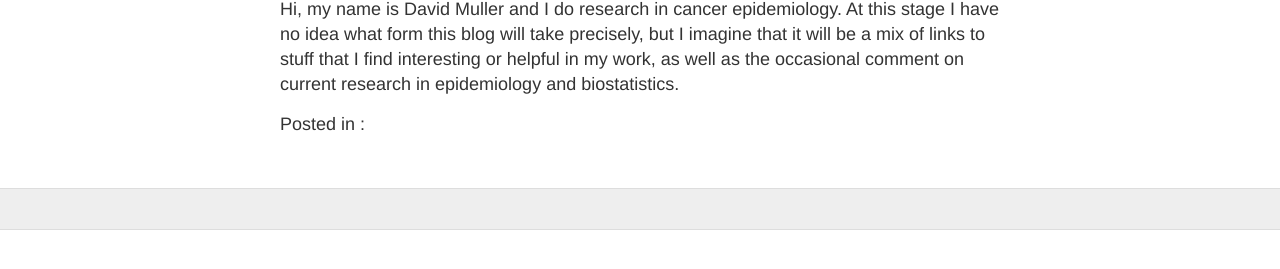
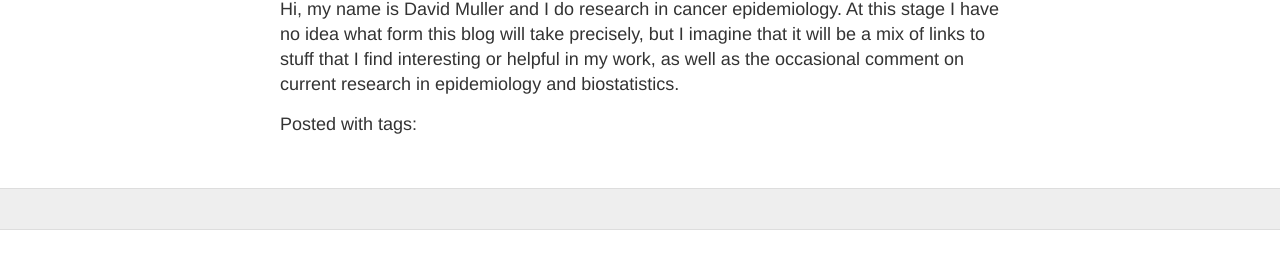
Before and after one commit to dcmuller/dcmuller.github.io, a Jekyll site: the page built from _posts/2015-5-11-Hello-World.md, in a window 1280 px wide. Shown: the part 279-548 px from the top of the page. Built offline with Jekyll 4.4.1, drawn with Linux system fonts in a browser that asks for light colours; Markdown is read by kramdown in place of the engine named in the settings; comment, search, counter and statistics services are not loaded.

Commit message:
Try again for the tags

```diff
--- a/_layouts/post.html
+++ b/_layouts/post.html
@@ -12,7 +12,6 @@ layout: default
 
     <div id="post-content">
         {{ content }}
-    </div>
 
         {% if post.category %}
             {% for site_category in site.data.categories %}
@@ -28,7 +27,7 @@ layout: default
         {% endif %}
 
         {% if post.tags.size > 0 %}
-            {% capture tags_content %} in {% if post.tags.size == 1 %}<i class="fa fa-tag"></i>{% else %}<i class="fa fa-tags"></i>{% endif %}: {% endcapture %}
+            {% capture tags_content %} with tags{% if post.tags.size == 1 %}<i class="fa fa-tag"></i>{% else %}<i class="fa fa-tags"></i>{% endif %}: {% endcapture %}
             {% for post_tag in post.tags %}
                 {% for data_tag in site.data.tags %}
                     {% if data_tag.slug == post_tag %}
@@ -45,6 +44,7 @@ layout: default
         {% endif %}
 
         <p id="post-meta">Posted {{ category_content }}{{ tags_content }}</p>
+    </div>
 
    <div class="comments">
       {% include disqus.html disqus_identifier=page.disqus_identifier %}
```
